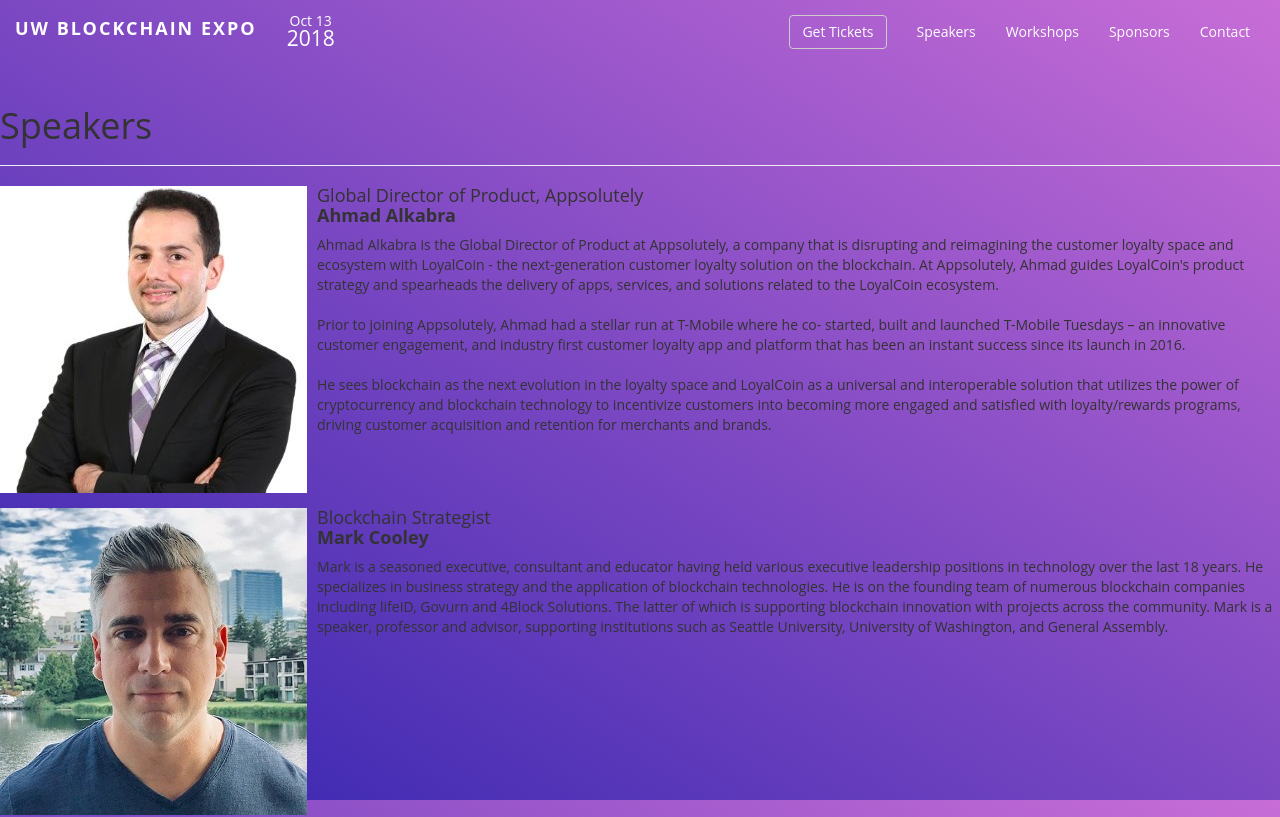
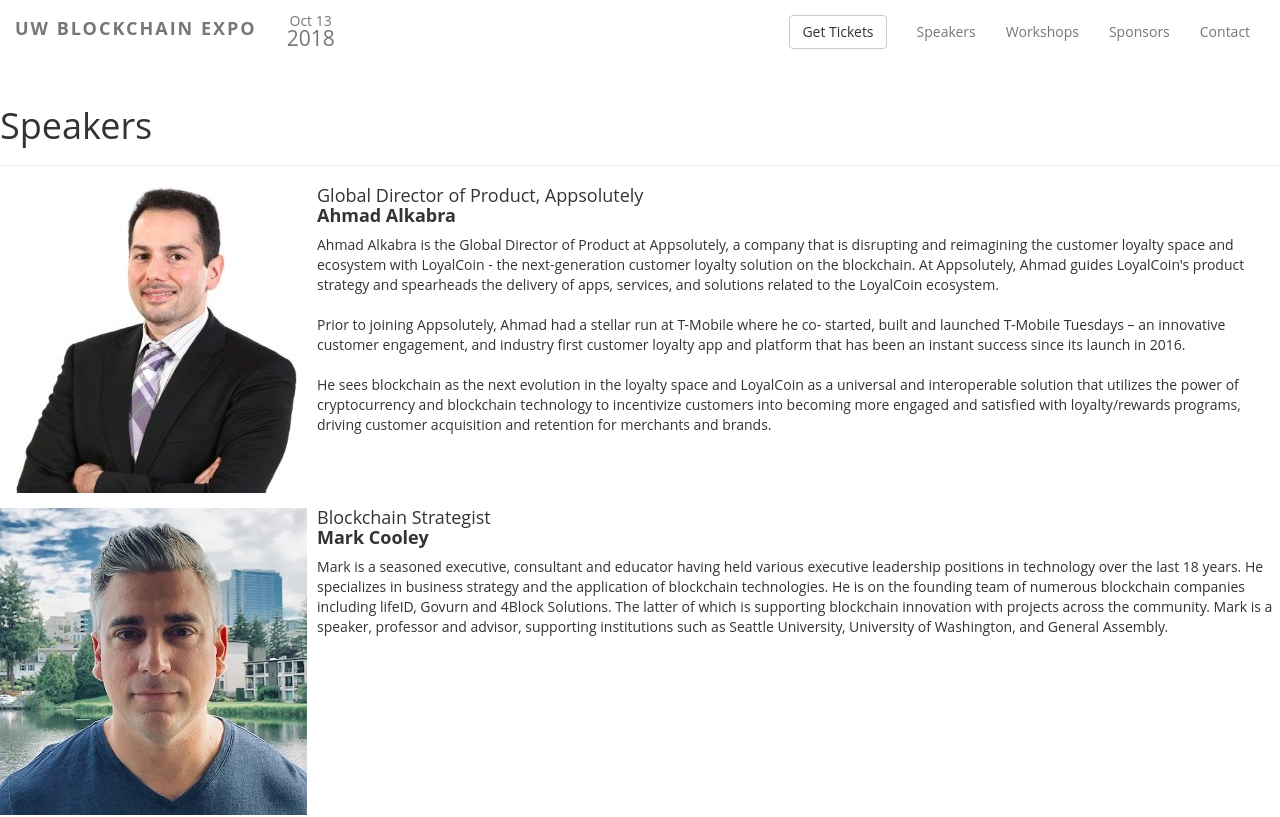
Before and after one commit to uwblockchain/website-expo-2018, a React (Create React App) app: page / in a window 1280 px wide. Shown: the top 817 px of the page. Built offline with nearby package versions, Linux system fonts and the light colour scheme.

Commit message:
Had to update styling for nav

```diff
--- a/src/css/index.css
+++ b/src/css/index.css
@@ -1,9 +1,9 @@
 html, .App {
-  background: linear-gradient(to top right, #3023AE, #C86DD7) no-repeat center center fixed;
+  /* background: linear-gradient(to top right, #3023AE, #C86DD7) no-repeat center center fixed;
   -webkit-background-size: cover;
   -moz-background-size: cover;
   -o-background-size: cover;
-  background-size: cover;
+  background-size: cover; */
   font-family: 'Open Sans', sans-serif;
 }
 
@@ -14,11 +14,11 @@
 
 .App button {
   background: inherit;
-  color: white;
+  /* color: white; */
 }
 
 .App #nav-brand {
-  color: white;
+  /* color: white; */
   font-weight: bold;
   letter-spacing: 2px;
   margin-top: .18em
@@ -31,7 +31,7 @@
 }
 
 .App #nav-date {
-  color: white;
+  /* color: white; */
   text-align: center;
   margin-top: 0.80em;
 }
@@ -39,11 +39,11 @@
 .App #nav-year {
   font-size: 150%;
   line-height: 70%;
-  color: white;
+  /* color: white; */
 }
 
 .App #nav-text {
-  color: white;
+  /* color: white; */
   margin-top: 0.5em;
 };
 
--- a/src/js/nav/Navigation.js
+++ b/src/js/nav/Navigation.js
@@ -27,7 +27,7 @@
 );
 
 const Navigation = () => (
-  <Navbar className="main-navbar" inverse fluid collapseOnSelect>
+  <Navbar className="main-navbar" fluid collapseOnSelect>
     <Navbar.Header left="true">
       <NavTitle className="title" />
       <Navbar.Toggle />
```
